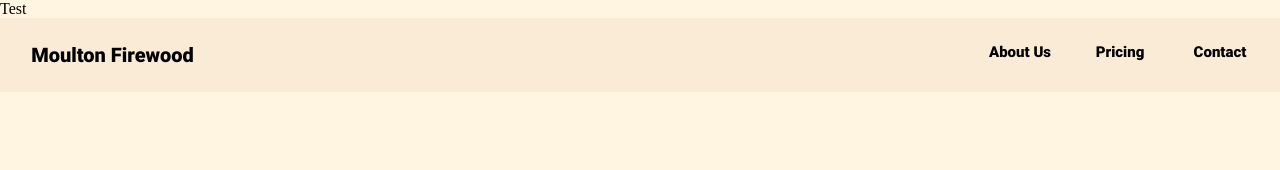
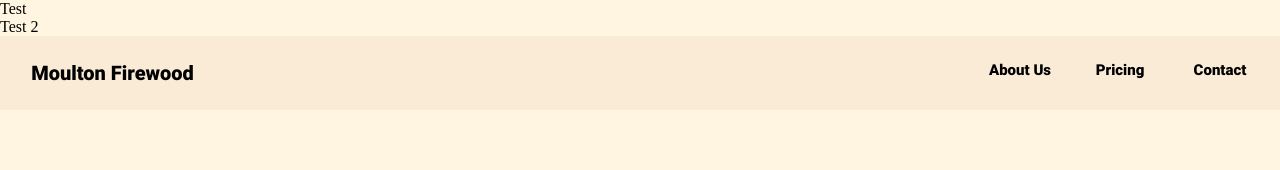
Before and after one commit to jmt4994/moultonFirewood, a plain HTML site: page index.html in a window 1280 px wide. Shown: the top 170 px of the page. Drawn offline with Linux system fonts and the light colour scheme.

Commit message:
Update index.html

```diff
--- a/index.html
+++ b/index.html
@@ -15,7 +15,7 @@
         <link rel="stylesheet" href="style.css">
         <script src="script.js" defer></script>
         <!-- Metadata -->
-        <meta name="viewport" content="width=device-width, initial-scale=1, user-scalable=0;">
+        <meta name="viewport" content="width=device-width, initial-scale=1, user-scalable=0">
         <meta name="description" content="Moulton Firewood, a small family owned business delivering wood by the cord."/>
         <meta name="keywords" content="wood, firewood, moulton, fire wood"/>
 
@@ -25,6 +25,7 @@
     <body>
 
         <p>Test</p>
+        <p>Test 2</p>
 
         <div id="navbar" class="navbar">
             <div id="logocontainer" class="logocontainer">
```
